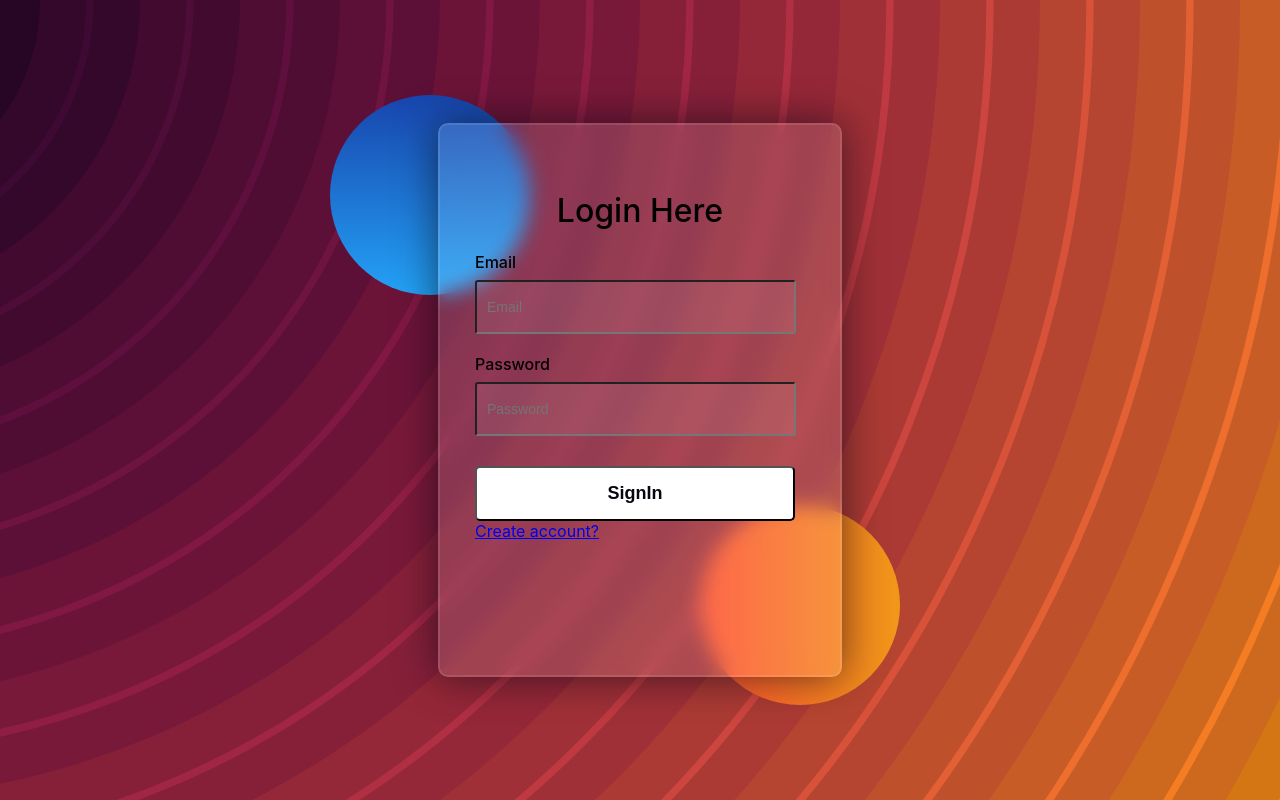
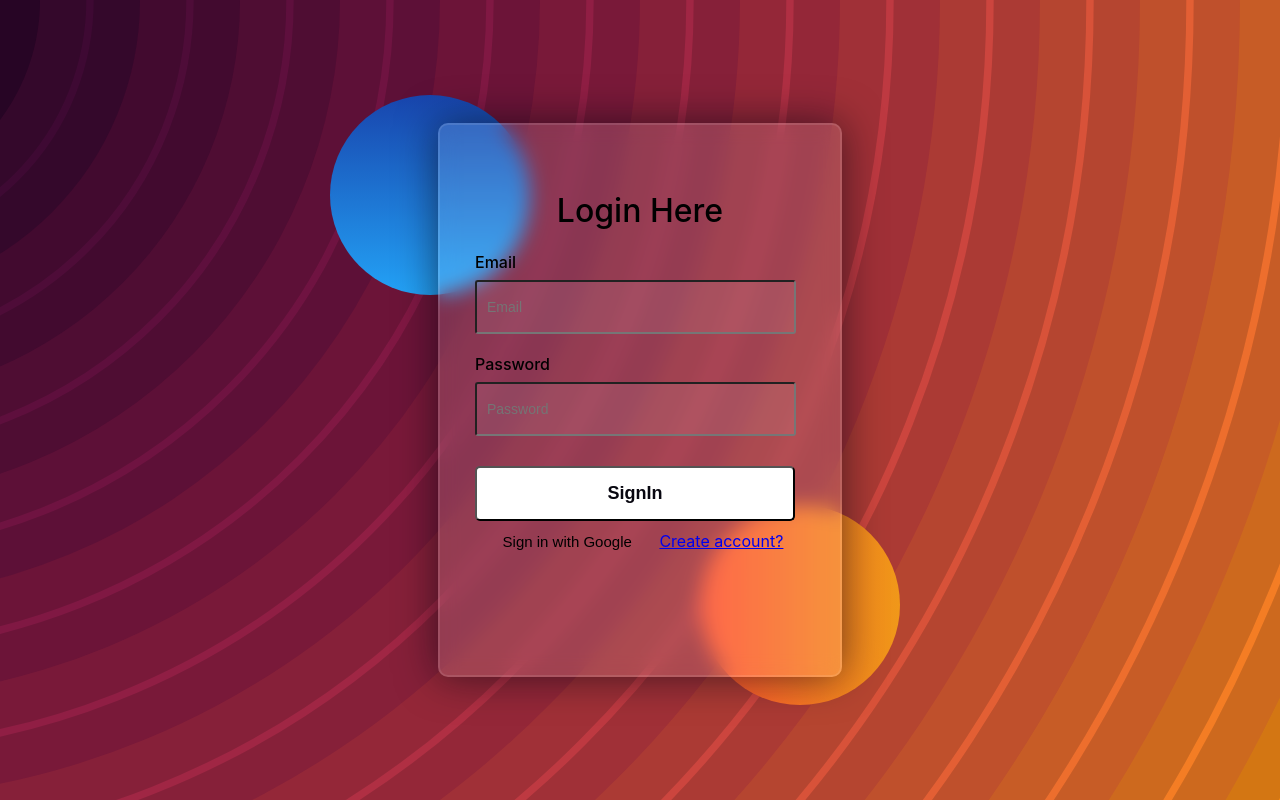
Before and after one commit to vermaAtul1520/TTG-Assignment, a React (Create React App) app: page /login in a window 1280 px wide. Built offline with nearby package versions, Linux system fonts and the light colour scheme.

Commit message:
google auth added

```diff
--- a/src/Components/AllFolder.js
+++ b/src/Components/AllFolder.js
@@ -1,10 +1,6 @@
 import React, { useState, useEffect } from 'react'
 import './AllFolder.css'
-import { auth, storage } from '../firebase'
-// import { ref, listAll } from 'firebase/storage'
-import { onAuthStateChanged } from "firebase/auth";
 import { v4 } from 'uuid'
-import { NavLink } from 'react-router-dom'
 import PopForm from './PopForm';
 import {productsRef} from '../firebase'
 import {
--- a/src/Components/Login.css
+++ b/src/Components/Login.css
@@ -94,13 +94,35 @@
 }
 
 #createAcc{
-    margin-top: 80px;
+    /* margin-top: 80px; */
+    margin-left: 10px;
 }
 
 .loader {
     position:absolute;
     top:40%;
     left: 45%;
+}
+
+.signinContainer {
+    display: flex;
+    flex-direction: row;
+    justify-content: space-evenly;
+    padding: 10px;
+    align-items: center;
+}
+
+.signinContainer button {
+    background: no-repeat;
+    border: none;
+    cursor: pointer;
+    font-size: 15px;
+}
+
+.signinContainer button:hover {
+    color: #357ae8;
+    /* Darker Google Blue on hover */
+    text-decoration: underline;
 }
 
 @media screen and (max-width: 734px) {
--- a/src/Components/Login.js
+++ b/src/Components/Login.js
@@ -1,6 +1,6 @@
 import React, { useState } from 'react'
 import { auth } from "../firebase";
-import { signInWithEmailAndPassword } from "firebase/auth";
+import { signInWithEmailAndPassword, GoogleAuthProvider , signInWithPopup} from "firebase/auth";
 import { useNavigate, NavLink } from "react-router-dom"
 import './Login.css'
 // import './Register.css'
@@ -39,6 +39,19 @@ const Login = () => {
         setLoading(false);
     };
 
+    const handleGoogleSignIn = async () => {
+        const provider = new GoogleAuthProvider();
+        console.log("m,", provider)
+        try {
+            const result = await signInWithPopup(auth, provider);
+            const token = result?.credential?.accessToken;
+            const user = result?.user;
+            navigate("/")
+        } catch (error) {
+            console.error(error);
+        }
+    };
+
     return (
 
         <>
@@ -66,7 +79,13 @@ const Login = () => {
 
                 <button className='loginBTN' onClick={login}>SignIn</button>
 
-                <NavLink to='/register' id='createAcc'>Create account?</NavLink>
+                <div className='signinContainer'>
+                    <button onClick={handleGoogleSignIn}>
+                        Sign in with Google
+                    </button>
+
+                    <NavLink to='/register' id='createAcc'>Create account?</NavLink>
+                </div>
             </div>
             {loading && <div className='loader'>
                 <Bars />
--- a/src/Components/Register.js
+++ b/src/Components/Register.js
@@ -1,6 +1,6 @@
 import React, { useState } from 'react'
 import { useNavigate, NavLink } from 'react-router-dom'
-import { createUserWithEmailAndPassword, updateProfile } from "firebase/auth";
+import { createUserWithEmailAndPassword, updateProfile, GoogleAuthProvider, signInWithPopup } from "firebase/auth";
 import { auth } from "../firebase";
 import './Register.css'
 import { ToastContainer, toast } from 'react-toastify';
@@ -52,6 +52,19 @@ const Register = () => {
         setLoading(false);
     };
 
+    const handleGoogleSignIn = async () => {
+        const provider = new GoogleAuthProvider();
+        try {
+            const result = await signInWithPopup(auth, provider);
+            console.log("sdfgh", result)
+            const token = result?.credential?.accessToken;
+            const user = result?.user;
+            navigate("/")
+        } catch (error) {
+            console.error(error);
+        }
+    };
+
 
     return (
         <>
@@ -89,7 +102,12 @@ const Register = () => {
                 </div>
 
                 <button className='loginBTN' onClick={register}>SignUp</button>
-                <NavLink to='/login'>Have account?</NavLink>
+                <div className='signinContainer'>
+                    <button onClick={handleGoogleSignIn}>
+                        Sign up with Google
+                    </button>
+                    <NavLink to='/login'>Have account?</NavLink>
+                </div>
             </div>
             {loading && <div className='loader'>
                 <Bars />
--- a/src/firebase.js
+++ b/src/firebase.js
@@ -17,7 +17,6 @@ const firebaseConfig = {
     appId: "1:80414812095:web:42c7bbf59f87c2df4ea30a"
 };
 
-console.log("wer",process.env)
 
 // Initialize Firebase
 const app = initializeApp(firebaseConfig);
```
